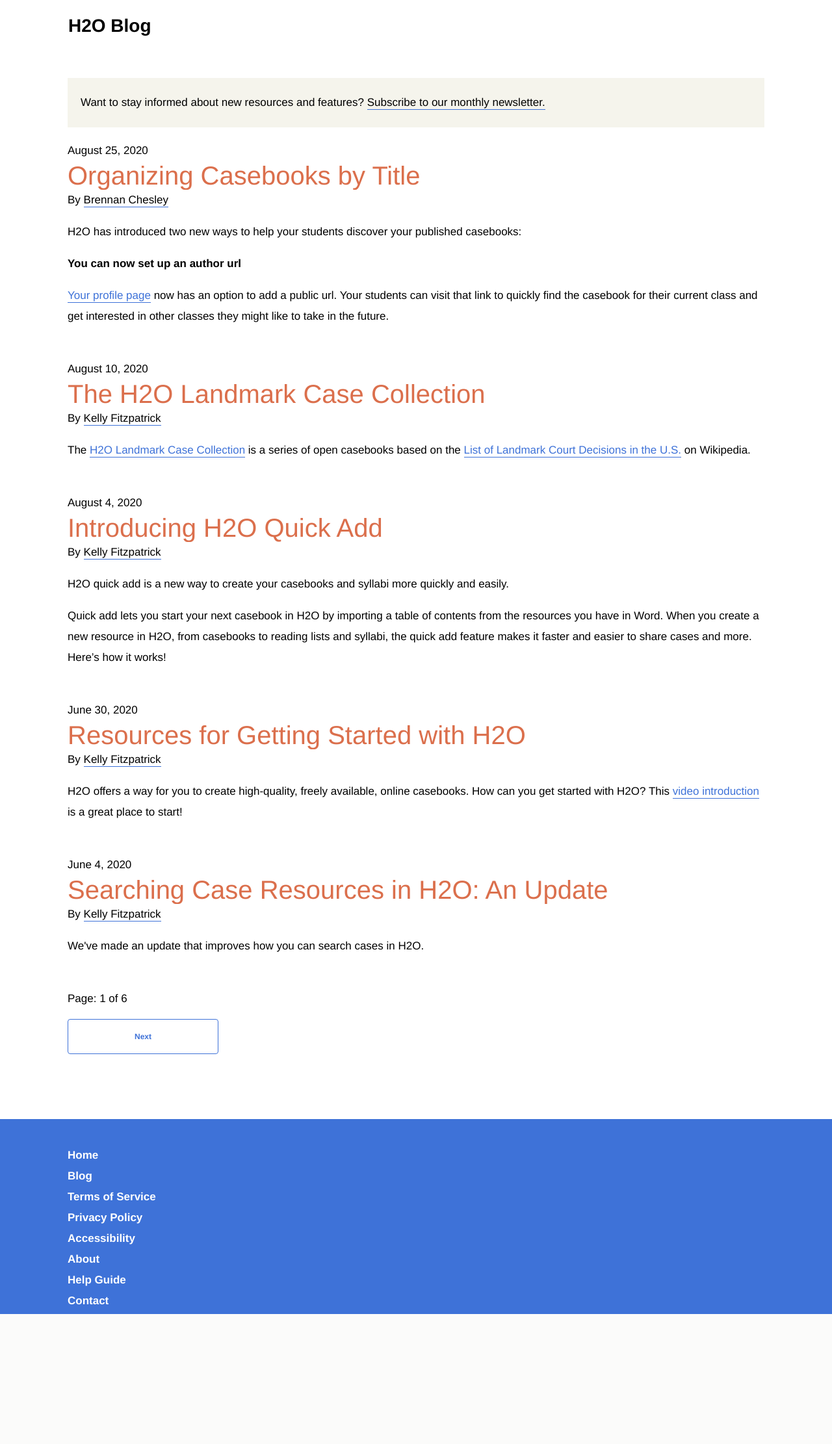
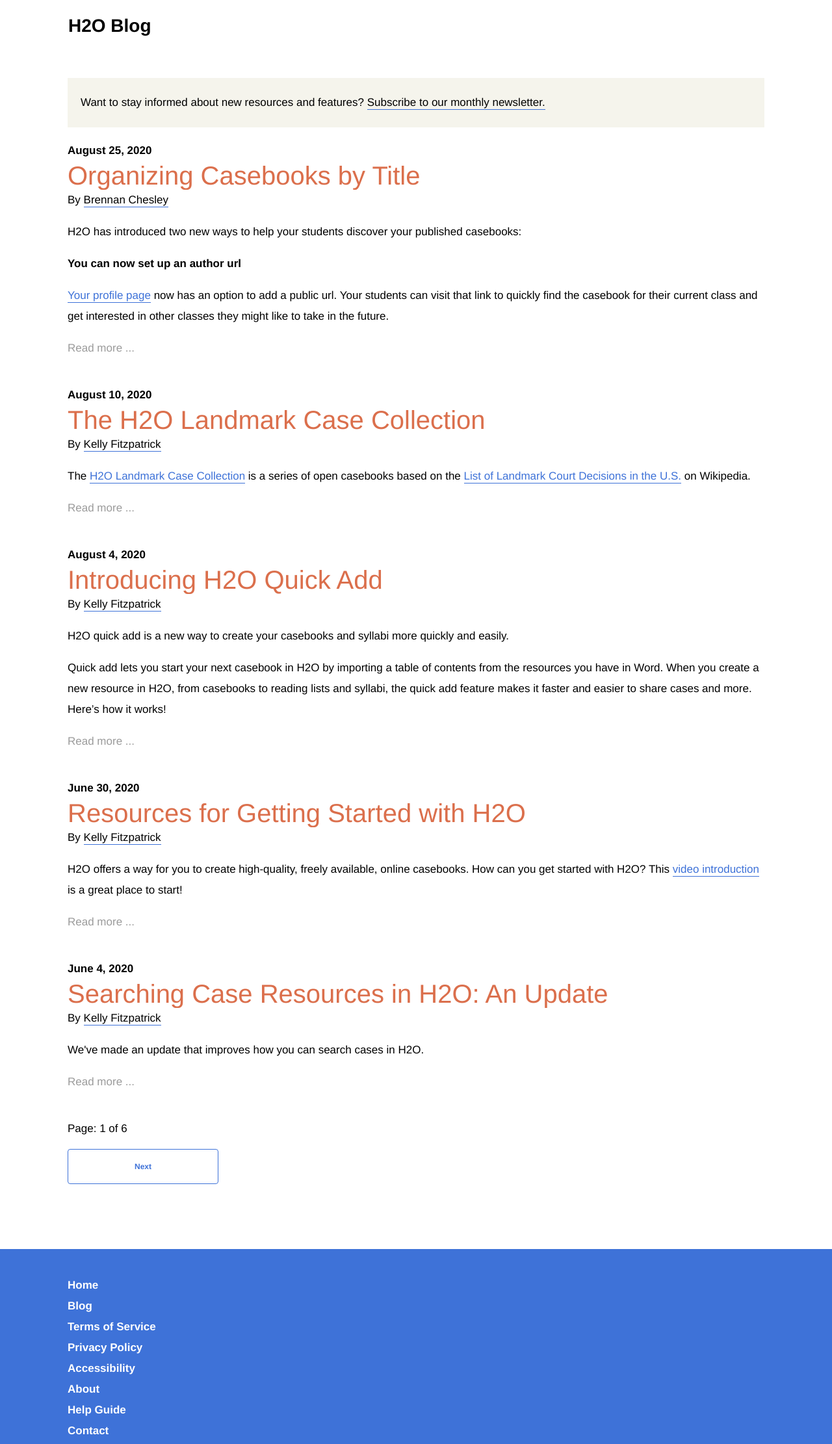
Before and after one commit to harvard-lil/h2o-static, a Jekyll site: the page built from app/blog/index.html, in a window 1280 px wide. Shown: the whole page at 65% size. Built offline with Jekyll 4.4.1, drawn with Linux system fonts in a browser that asks for light colours; the list of posts is cut into pages by our own code; before the commit the page ends 2022 px from its top, so only the background shows below that.

Commit message:
Add "read more" link below preview for each item in blog index

```diff
--- a/app/assets/css/main.scss
+++ b/app/assets/css/main.scss
@@ -641,7 +641,7 @@ header.blog-header {
     }
 
     .post-date {
-      font-weight: 500;
+      font-weight: 700;
     }
 
     .post-author {
@@ -688,6 +688,13 @@ header.blog-header {
 .post-container {
   display: grid;
   grid-template-areas: "post-header" "post-content" "post-footer";
+}
+
+.post-index-post {
+    margin-bottom: 40px;
+    a.read-more {
+        @include link-none($color-dark-gray);
+    }
 }
 
 
--- a/app/blog/index.html
+++ b/app/blog/index.html
@@ -14,7 +14,7 @@ pagination:
     <!--End Mailchimp embedded signup form-->
 
 {% for post in paginator.posts %}
-    <article class="post">
+    <article class="post-index-post">
         <div class="post-header">
             <time class="post-date" datetime="{{ post.date | date_to_xmlschema }}">{{ post.date | date: "%B %-d, %Y" }}</time>
             <h1 class="post-title"><a href="{{ post.url}} ">{{ post.title }}</a></h1>
@@ -26,6 +26,7 @@ pagination:
             {% endif %}
         </div>
         <div class="post-content">{{ post.excerpt }}</div>
+        <a class="read-more" href="{{ post.url }}">Read more ...</a>
         {% if post.tags.length > 0 %}
         <div class="post-footer">
           {% include tags.html tags=post.tags categories=post.categories %}
```
